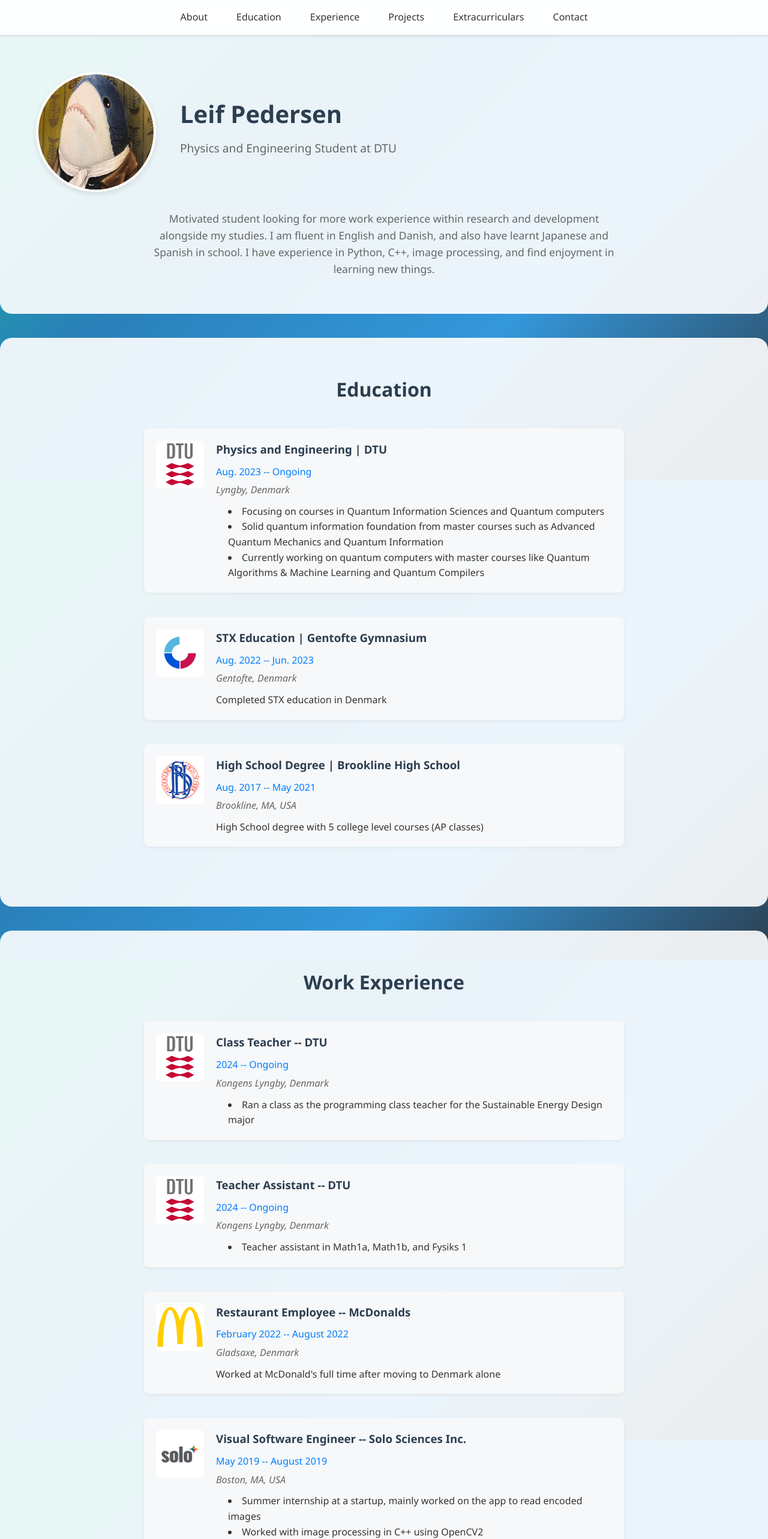
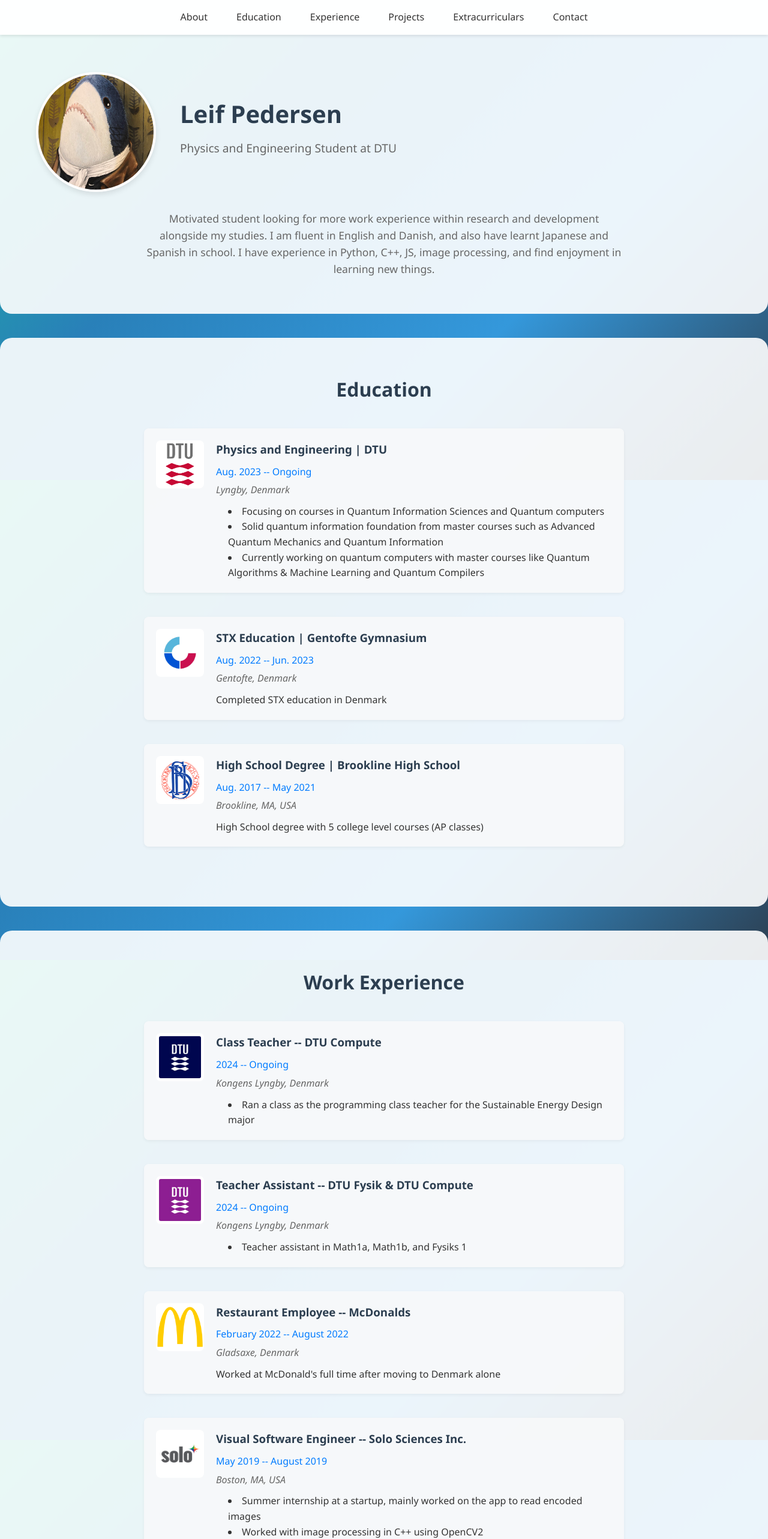
Before and after one commit to PedersenL/pedersenl.github.com, a plain HTML site: page index.html in a window 1280 px wide. Shown: the top 2565 px of the page at 60% size. Drawn offline with Linux system fonts and the light colour scheme.

Commit message:
stg last one of the night

```diff
--- a/index.html
+++ b/index.html
@@ -22,8 +22,9 @@
     </header>
 
     <main>
-        <section id="hero">
-            <div class="container">
+        <section id="hero" class="about">
+            <!-- Add "about" ID to make the navigation link work -->
+            <div id="about" class="container">
                 <div class="profile-section">
                     <div class="profile-image">
                         <img src="images/portrait.jpg" alt="Leif Pedersen">
@@ -31,10 +32,9 @@
                     <div class="profile-info">
                         <h1>Leif Pedersen</h1>
                         <p class="tagline">Physics and Engineering Student at DTU</p>
-                        </div>
                     </div>
                 </div>
-                <p class="bio">Motivated student looking for more work experience within research and development alongside my studies. I am fluent in English and Danish, and also have learnt Japanese and Spanish in school. I have experience in Python, C++, image processing, and find enjoyment in learning new things.</p>
+                <p class="bio">Motivated student looking for more work experience within research and development alongside my studies. I am fluent in English and Danish, and also have learnt Japanese and Spanish in school. I have experience in Python, C++, JS, image processing, and find enjoyment in learning new things.</p>
             </div>
         </section>
 
@@ -82,9 +82,9 @@
                 <h2>Work Experience</h2>
                 <div class="timeline">
                     <div class="timeline-item">
-                        <img src="images/dtu-logo.png" alt="DTU" class="logo">
+                        <img src="images/compute.jpg" alt="DTU Compute" class="logo">
                         <div class="timeline-item-content">
-                            <h3>Class Teacher -- DTU</h3>
+                            <h3>Class Teacher -- DTU Compute</h3>
                             <p class="date">2024 -- Ongoing</p>
                             <p class="location">Kongens Lyngby, Denmark</p>
                             <ul>
@@ -93,9 +93,9 @@
                         </div>
                     </div>
                     <div class="timeline-item">
-                        <img src="images/dtu-logo.png" alt="DTU" class="logo">
+                        <img src="images/fysik.jpg" alt="DTU Fysik" class="logo">
                         <div class="timeline-item-content">
-                            <h3>Teacher Assistant -- DTU</h3>
+                            <h3>Teacher Assistant -- DTU Fysik & DTU Compute</h3>
                             <p class="date">2024 -- Ongoing</p>
                             <p class="location">Kongens Lyngby, Denmark</p>
                             <ul>
@@ -139,7 +139,7 @@
                         <img src="images/Opticsim.jpg" alt="Optical Simulator" onerror="this.src='https://via.placeholder.com/400x200?text=Optical+Simulator'">
                         <h3>Optical Simulator</h3>
                         <p class="date">2024</p>
-                        <p>Interactive web-based simulator for optical structures, featuring both taper and flat-top configurations. Built with Python and JavaScript.</p>
+                        <p>Python simulator to study and optimize efficiency of different optical structures for single photon sources which are vital for quantum information. Simulation featured both taper, flat-top, and Anti-reflective while also account for a butt-coupling optical fiber and it's coupling-efficiency.</p>
                         <!-- Removed the external simulator link -->
                     </div>
                     <div class="project-card">
@@ -160,7 +160,7 @@
                         <div class="timeline-item-content">
                             <h3>Chemistry Olympiad</h3>
                             <p class="date">October 2022 - May 2023</p>
-                            <p>Participated and made it to the final round of the danish Kemi OL</p>
+                            <p>Participated and made it to the final round of the danish chemistry olympiad</p>
                         </div>
                         <img src="images/KemiOL.jpg" alt="Chemistry Olympiad" class="KemiOL">
                     </div>
@@ -173,10 +173,11 @@
                         </div>
                     </div>
                     <div class="timeline-item">
+                        <img src="images/warriors.jpg" alt="Track and Field" class="logo">
                         <div class="timeline-item-content">
                             <h3>Track and Field</h3>
                             <p class="date">Spring 2021</p>
-                            <p>Received "Rookie of the Year" and joined varsity in my first year of track and field for my High School</p>
+                            <p>Joined varsity recieving "Rookie of the Year" in my first year of track and field for my high school</p>
                         </div>
                     </div>
                     <div class="timeline-item">
```
Also changed, not shown: images/compute.jpg (added), images/fysik.jpg (added), images/warriors.jpg (added).
